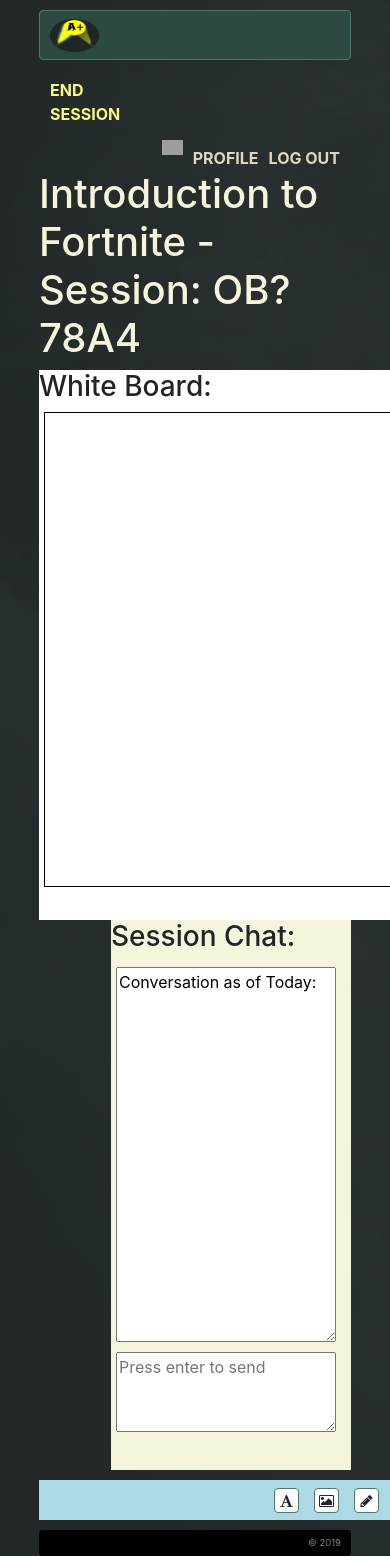
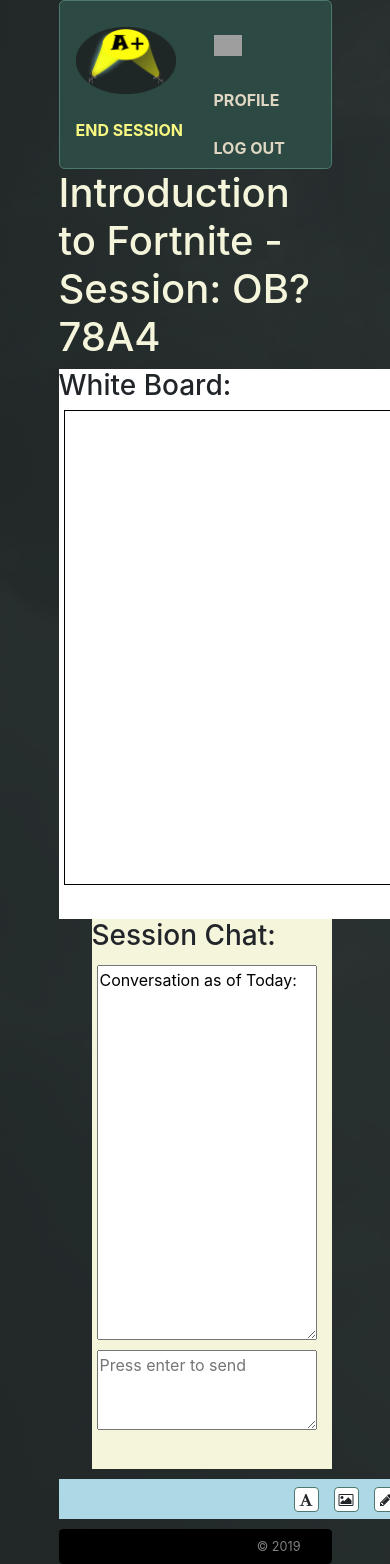
Before and after one commit to xyfke/CP476-Project, a PHP site: page /whiteboard.php in a window 390 px wide; the page is wider, and only the part inside the window is pictured. Run offline with PHP 8.4, Linux system fonts and the light colour scheme; grey boxes are pictures that could not be loaded.

Commit message:
bootstrapped nav bars and added script for logo responsiveness

```diff
--- a/css/styles.css
+++ b/css/styles.css
@@ -18,7 +18,7 @@
 	font-size: 0.875em;
 	color: black;
 	background-image: url(../images/background.png);
-	width: 80%;
+	width: 70%;
 }
 
 /*------------------------------------------LOG IN */
@@ -75,50 +75,40 @@
 
 /*------------------------------------------HEADER */
 .header{
-	margin-top: 10px;
-	border: 0.009px solid #4c7a70;
-	border-radius: 4px;
-	height: 50px;
+	border: 0.001em solid #4c7a70;
+	border-radius: 0.333em;
 	background-color: #2d4943;
-	padding-left: 10px;
 }
 .headerLinks{
-	padding-top: 20px;
 	color: #dfd7c3;
-	padding-right: 10px;
 	text-decoration: none;
 	font-weight: bold;
 }
 .headerLinks:hover{
 	color: white;
+	text-decoration: none;
 }
 #sessionLink:hover{
 	color: #f9f982;
+	text-decoration: none;
 }
 .sessionLinkRun{
-	padding-top: 20px;
 	color: #f9f982;
-	padding-right: 10px;
 	text-decoration: none;
 	font-weight: bold;
 }
 .sessionLinkRun:hover{
 	color: red;
-}
-#logo{
-	padding-top: 2px;
-	padding-right: 10px;
-	width: 59px;
-	height: 47px;
+	text-decoration: none;
 }
 #logo:hover{
 	filter: brightness(1.5);
 }
 #help{
-	padding-top: 8px;
-	padding-right: 10px;
-	width: 31px;
-	height: 35px;
+	padding-top: 0.667em;
+	padding-right: 0.833em;
+	width: 2.583em;
+	height: 2.917em;
 }
 #help:hover{
 	filter: brightness(1.5);
@@ -127,12 +117,8 @@
 /*------------------------------------------FOOTER */
 #footer{
 	clear: both;
-	border-radius: 4px;
-	margin-top: 10px;
-	padding-right: 10px;
+	border-radius: 0.333em;
 	background-color: black;
-	line-height: 2.7;
-	font-size: 9.5px;
+	font-size: 0.792em;
 	color: gray;
-	text-align: right;
 }
--- a/help.php
+++ b/help.php
@@ -20,6 +20,7 @@
 		<link rel="stylesheet" href="css/styles.css" />
 		<link rel="stylesheet" href="css/styles2.css" />
 		<link rel="stylesheet" href="https://stackpath.bootstrapcdn.com/bootstrap/4.3.1/css/bootstrap.min.css" integrity="sha384-ggOyR0iXCbMQv3Xipma34MD+dH/1fQ784/j6cY/iJTQUOhcWr7x9JvoRxT2MZw1T" crossorigin="anonymous">
+		<script type="text/javascript" src="./js/script_header.js"></script>
 	</head>
 
 	<body class="m-auto">
--- a/include/footer.php
+++ b/include/footer.php
@@ -13,6 +13,11 @@
 	Version  2019-03-02
 	-->
 
-<div id="footer">
-	&copy; 2019
-</div>
+<nav id="footer" class="navbar mt-1">
+	<div class="col-md-6"> </div>
+	<div class="col-md-6">
+		<div class="nav float-right">
+			&copy; 2019
+		</div>
+	</div>
+</nav>
--- a/include/header_session.php
+++ b/include/header_session.php
@@ -13,18 +13,22 @@
 	Version  2019-03-02
 	-->
 
-<div class="header">
-	<div id="logo" style="float:left">
-		<a href="landing_home.php">
-			<img src="images/logo_single.png" alt="Logo Image" id="logoImg" style="width:100%;height:100%;object-fit:contain;"/>
-		</a>
+<nav class="header navbar navbar-expand">
+	<div class="nav col-md-6">
+		<div id="logo" class="mr-2">
+			<a href="landing_home.php">
+				<img src="images/logo_single.png" alt="Logo Image" id="logoImgSess"/>
+			</a>
+		</div>
+		<a href="landing_home.php" class="sessionLinkRun pt-4" id="sessionLinkSess"> END SESSION </a>
 	</div>
-	<a href="landing_home.php" class="sessionLinkRun" style="float:left; padding-right:200px;"> END SESSION </a>
-	<a href="landing_login_signup.php" class="headerLinks" style="float:right"> LOG OUT </a>
-	<a href="profile.php" class="headerLinks" style="float:right"> PROFILE </a>
-	<div id="help" style="float:right">
-		<a href="help.php">
-			<img src="images/help.png" alt="Help Image" style="width:100%;height:100%;object-fit:contain;"/>
-		</a>
+	<div class="col-md-6">
+		<div class="nav float-right">
+			<a href="help.php" id="help" class="mt-2">
+				<img src="images/help.png" alt="Help Image" style="width:100%;height:100%;object-fit:contain;"/>
+			</a>
+			<a href="profile.php" class="headerLinks mr-2 mt-4"> PROFILE </a>
+			<a href="landing_login_signup.php" class="headerLinks mt-4"> LOG OUT </a>
+		</div>
 	</div>
-</div>
+</nav>
--- /dev/null
+++ b/js/script_header_session.js
@@ -0,0 +1,28 @@
+/* script_header_session.js
+	CP476 Final Project
+
+	Author 1:  David Moreno-Bautista
+	ID 1:      151925580
+	Email 1:   more5580@mylaurier.ca
+
+	Author 2:  Xiang Ke
+	ID 2:	   150617130
+	Email 2:   kexx7130@mylaurier.ca
+
+	Version  2019-03-02
+	*/
+
+window.onload = start;
+
+function start() {
+		var sessionLinkSess = document.querySelector("#sessionLinkSess");
+		var logoImgSess = document.querySelector("#logoImgSess");
+		sessionLinkSess.addEventListener("mouseover", function(){
+			// update logo to left spotlight lit up
+			logoImgSess.src = "images/logo_og.png";
+		});
+		sessionLinkSess.addEventListener("mouseout", function(){
+			// update logo to no spotlight lit up
+			logoImgSess.src = "images/logo_single.png";
+		});
+}
--- a/landing_home.php
+++ b/landing_home.php
@@ -20,7 +20,8 @@
         <link rel="stylesheet" type="text/css" href="./css/styles.css">
         <link rel="stylesheet" type="text/css" href="./css/styles2.css">
         <link rel="stylesheet" href="https://stackpath.bootstrapcdn.com/bootstrap/4.3.1/css/bootstrap.min.css" integrity="sha384-ggOyR0iXCbMQv3Xipma34MD+dH/1fQ784/j6cY/iJTQUOhcWr7x9JvoRxT2MZw1T" crossorigin="anonymous">
-    </header>
+		<script type="text/javascript" src="./js/script_header.js"></script>
+	</header>
     <body class="m-auto">
         <!--
         <div class="topHeader">
--- a/profile.php
+++ b/profile.php
@@ -20,7 +20,8 @@
         <link rel="stylesheet" type="text/css" href="./css/styles.css">
         <link rel="stylesheet" type="text/css" href="./css/styles2.css">
         <link rel="stylesheet" href="https://stackpath.bootstrapcdn.com/bootstrap/4.3.1/css/bootstrap.min.css" integrity="sha384-ggOyR0iXCbMQv3Xipma34MD+dH/1fQ784/j6cY/iJTQUOhcWr7x9JvoRxT2MZw1T" crossorigin="anonymous">
-    </header>
+		<script type="text/javascript" src="./js/script_header.js"></script>
+	</header>
     <body class="m-auto">
       <!--
         <div class="topHeader">
--- a/profile_edit.php
+++ b/profile_edit.php
@@ -20,7 +20,8 @@
         <link rel="stylesheet" type="text/css" href="./css/styles.css">
         <link rel="stylesheet" type="text/css" href="./css/styles2.css">
         <link rel="stylesheet" href="https://stackpath.bootstrapcdn.com/bootstrap/4.3.1/css/bootstrap.min.css" integrity="sha384-ggOyR0iXCbMQv3Xipma34MD+dH/1fQ784/j6cY/iJTQUOhcWr7x9JvoRxT2MZw1T" crossorigin="anonymous">
-    </header>
+		<script type="text/javascript" src="./js/script_header.js"></script>
+	</header>
     <body class="m-auto">
         <!--
         <div class="topHeader">
--- a/whiteboard.php
+++ b/whiteboard.php
@@ -22,6 +22,7 @@
 	    <link rel="stylesheet" href="https://stackpath.bootstrapcdn.com/bootstrap/4.3.1/css/bootstrap.min.css" integrity="sha384-ggOyR0iXCbMQv3Xipma34MD+dH/1fQ784/j6cY/iJTQUOhcWr7x9JvoRxT2MZw1T" crossorigin="anonymous">
         <link rel="stylesheet" href="https://cdnjs.cloudflare.com/ajax/libs/font-awesome/4.7.0/css/font-awesome.min.css">
         <script type="text/javascript" src="./js/script_whiteboard.js"></script>
+		<script type="text/javascript" src="./js/script_header_session.js"></script>
     </header>
     <!--
     <div class="topHeader">
```
Also changed, not shown: include/header.php (+17 -13 lines), js/script_header.js (added, +28 -0 lines).
